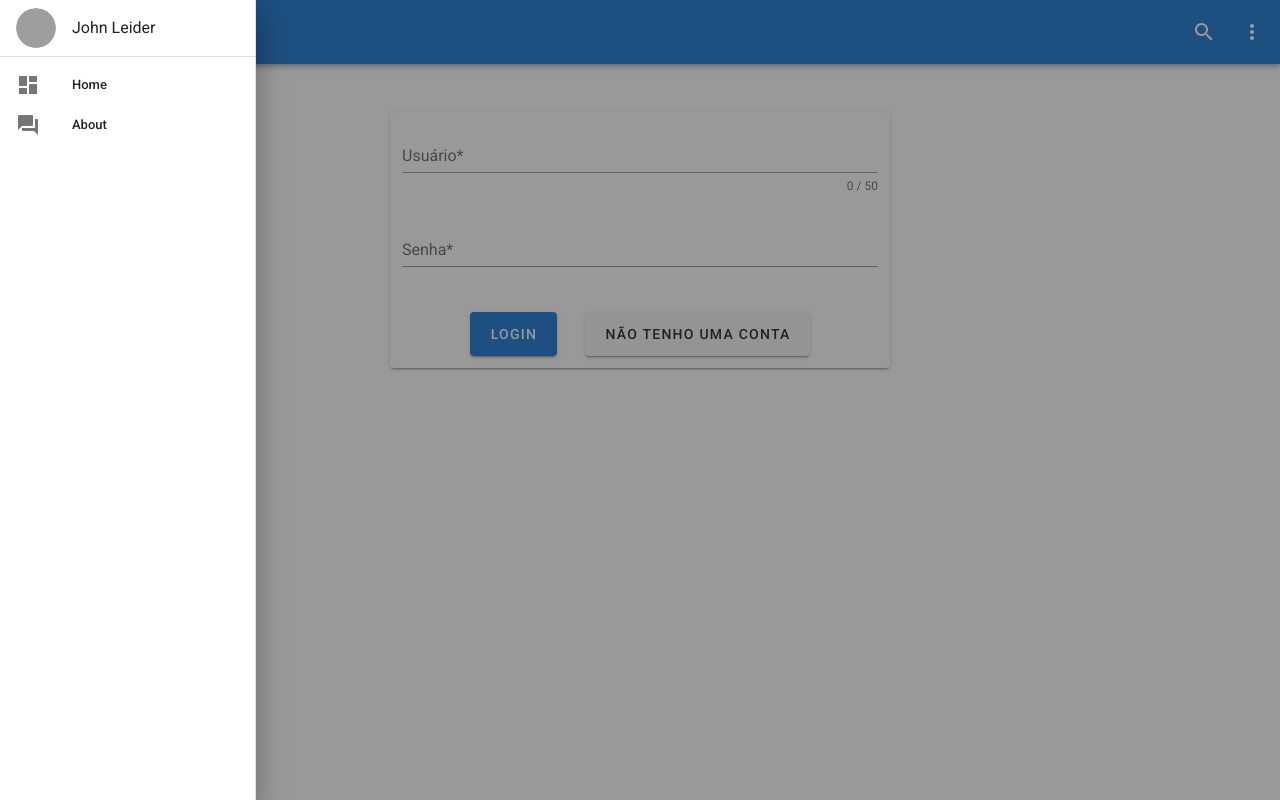
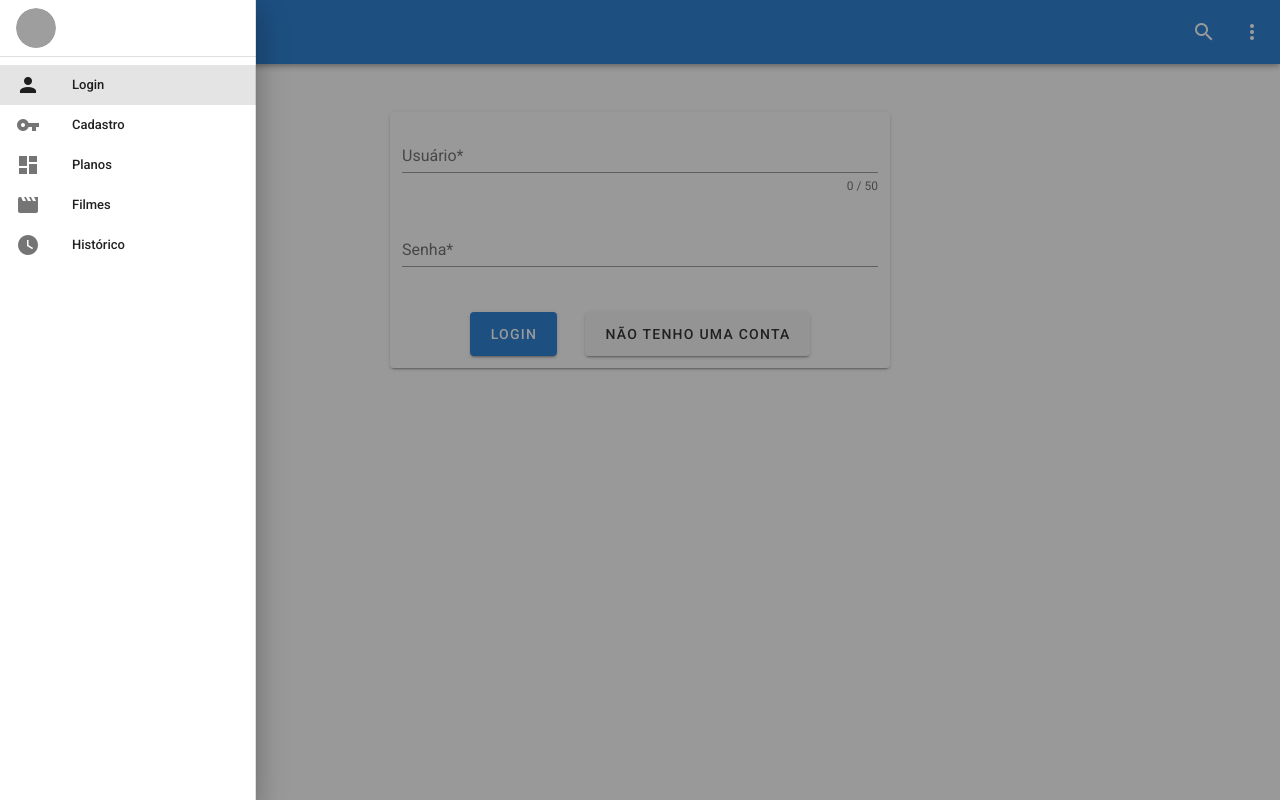
Before and after one commit to minhoad/dataflix-frontend, a Vue app: page /login in a window 1280 px wide. Both pictures are taken after a click on the button 28 px from the left and 32 px from the top of the page. Built offline with nearby package versions, Linux system fonts and the light colour scheme; grey boxes are pictures that could not be loaded.

Commit message:
feature: added links to side menu

```diff
--- a/src/components/DataflixApp.vue
+++ b/src/components/DataflixApp.vue
@@ -1,14 +1,9 @@
 <template>
-  <v-container
-    class="mx-auto overflow-hidden"
-    height="400"
-    width="400"
-  >
+  <v-container>
   <v-app-bar
     absolute
     color="primary"
     dark
-    scroll-target="#scrolling-techniques-2"
     >
     <v-app-bar-nav-icon @click.stop="drawer = !drawer"></v-app-bar-nav-icon>
     <v-app-bar-title>Dataflix</v-app-bar-title>
@@ -27,11 +22,12 @@
     >
       <v-list-item>
         <v-list-item-avatar>
-          <v-img src="https://randomuser.me/api/portraits/men/78.jpg"></v-img>
+          <v-img src="https://randomuser.me/api/portraits/men/42.jpg"></v-img>
         </v-list-item-avatar>
 
-        <v-list-item-content>
-          <v-list-item-title>John Leider</v-list-item-title>
+        <v-list-item-content
+          >
+          <v-list-item-title>{{usuarioNome}}</v-list-item-title>
         </v-list-item-content>
       </v-list-item>
 
@@ -42,6 +38,7 @@
             v-for="item in items"
             :key="item.title"
             link
+            :to="item.path"
           >
             <v-list-item-icon>
               <v-icon>{{ item.icon }}</v-icon>
@@ -50,6 +47,7 @@
             <v-list-item-content>
               <v-list-item-title>{{ item.title }}</v-list-item-title>
             </v-list-item-content>
+
           </v-list-item>
       </v-list>
     </v-navigation-drawer>
@@ -58,18 +56,21 @@
 
 <script lang="ts">
 import Vue from 'vue'
+import axios from 'axios'
 
 export default Vue.extend({
   name: 'DataflixApp',
-  components: {
-  },
+  props: ['usuarioNome'],
   data: () => ({
     drawer: false,
     items: [
-          { title: 'Home', icon: 'mdi-view-dashboard' },
-          { title: 'About', icon: 'mdi-forum' },
+          { path: '/login', title: 'Login', icon: 'mdi-account' },
+          { path: '/cadastro', title: 'Cadastro', icon: 'mdi-key' },
+          { path: '/planos/1', title: 'Planos', icon: 'mdi-view-dashboard' },
+          { path: '/filmes', title: 'Filmes', icon: 'mdi-movie' },
+          { path: '/historico/1', title: 'Histórico', icon: 'mdi-clock' },
     ],
-    right: null,
+    usuario: ""
   }),
   methods: {
   },
--- a/src/components/FormPlanos.vue
+++ b/src/components/FormPlanos.vue
@@ -1,6 +1,6 @@
 <template>
   <v-container>
-    <dataflix-app-vue></dataflix-app-vue>
+    <dataflix-app-vue v-bind:usuarioNome=usuarioRetorno.nome></dataflix-app-vue>
     <v-row class="my-5"></v-row>
     <div>
       <h1 class="my-10">Escolha o melhor plano para você</h1>
@@ -39,7 +39,7 @@
 
             <v-row>
               <v-progress-linear color="black" class="mb-5"></v-progress-linear>
-              <h3 class="mb-5">cancele quando quiser</h3>
+              <h3 class="mb-5">Cancele quando quiser</h3>
             </v-row>
 
             <v-row>
@@ -169,11 +169,11 @@
             <v-progress-linear color="black"></v-progress-linear>
           </v-col>
           <v-col>
-            <v-icon color="black">mdi-numeric-2</v-icon>
+            <v-icon color="black">mdi-check-bold</v-icon>
             <v-progress-linear color="black" class="mt-5"></v-progress-linear>
           </v-col>
           <v-col>
-            <v-icon color="black">mdi-check-bold</v-icon>
+            <v-icon color="black">mdi-numeric-3</v-icon>
             <v-progress-linear color="black" class="mt-5"></v-progress-linear>
           </v-col>
           <v-col>
@@ -221,7 +221,7 @@
             <v-progress-linear color="black" class="mt-5"></v-progress-linear>
           </v-col>
           <v-col>
-            <v-icon color="black">mdi-numeric-3</v-icon>
+            <v-icon color="black">mdi-numeric-4</v-icon>
             <v-progress-linear color="black" class="mt-5"></v-progress-linear>
           </v-col>
           <v-col>
```
Lines whose indentation alone changed are shown as unchanged.
